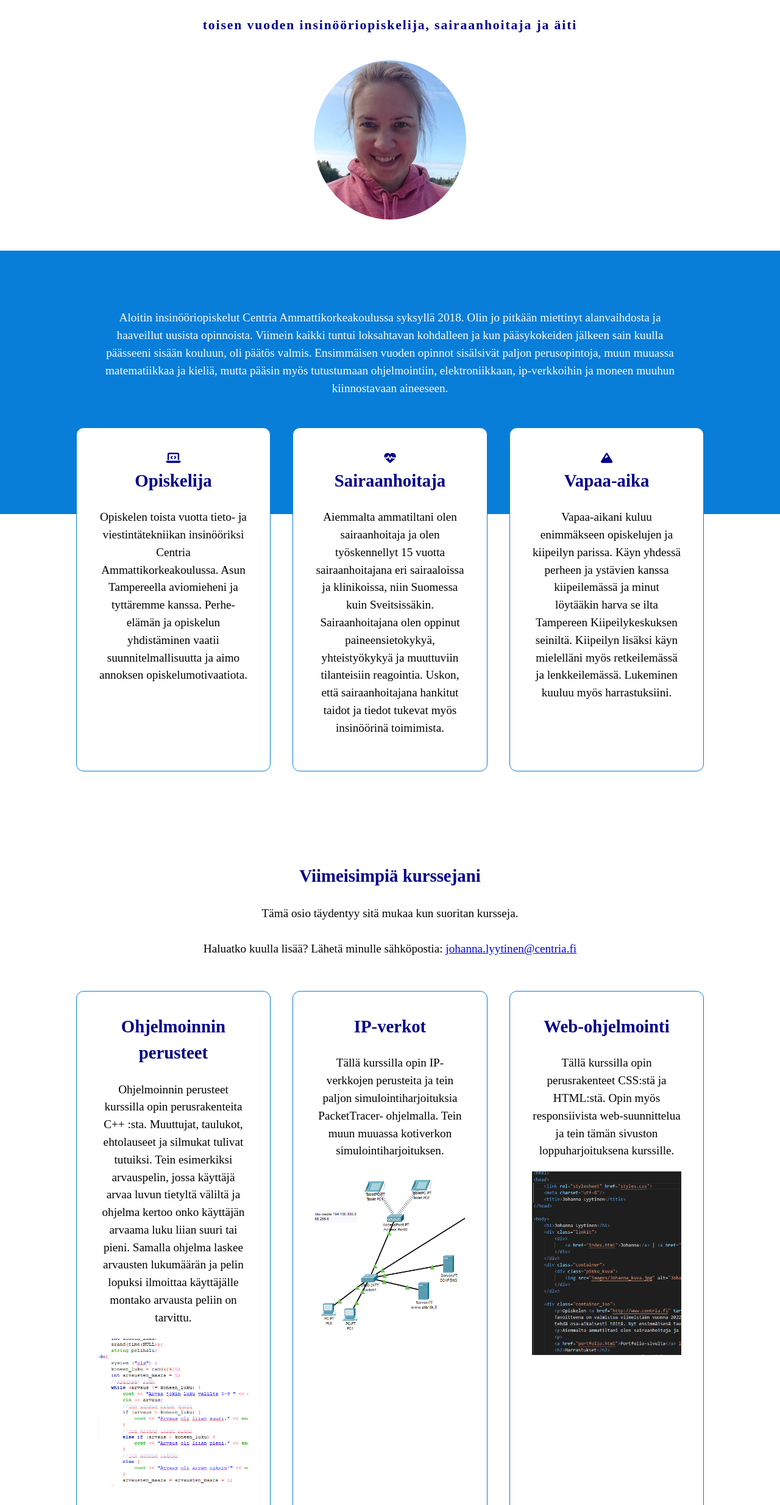
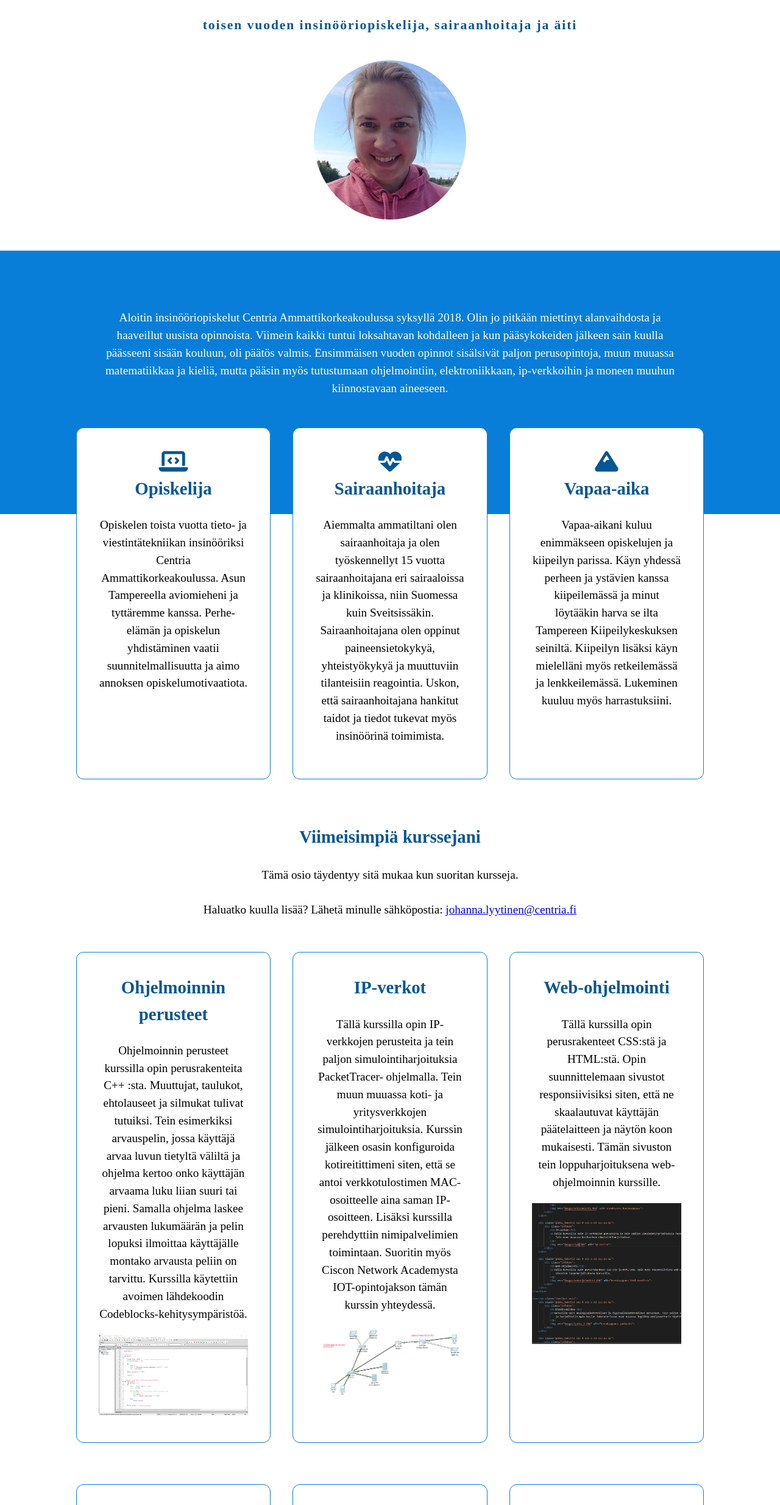
Before and after one commit to johannaly/web-tekniikat, a plain HTML site: page harjoitustyo/index.html in a window 1280 px wide. Shown: the part 68-2536 px from the top of the page at 61% size. Drawn offline with Linux system fonts and the light colour scheme; a web font is replaced by a local one.

Commit message:
some text added for infoboxes and new photos

```diff
--- a/harjoitustyo/index.html
+++ b/harjoitustyo/index.html
@@ -77,9 +77,9 @@
                     <p>Ohjelmoinnin perusteet kurssilla opin perusrakenteita C++ :sta. Muuttujat, taulukot, ehtolauseet ja silmukat tulivat
                         tutuiksi. Tein esimerkiksi arvauspelin, jossa käyttäjä arvaa luvun tietyltä väliltä ja ohjelma kertoo onko käyttäjän arvaama
                         luku liian suuri tai pieni. Samalla ohjelma laskee arvausten lukumäärän ja pelin lopuksi ilmoittaa käyttäjälle montako arvausta
-                        peliin on tarvittu.
+                        peliin on tarvittu. Kurssilla käytettiin avoimen lähdekoodin Codeblocks-kehitysympäristöä.
                     </p>
-                    <img src="images/ohjelmointi.PNG" alt="codeblocks kuvakaappaus">
+                    <img src="images/codeb.PNG" alt="codeblocks kuvakaappaus">
                 </div>
             </div>
 
@@ -87,19 +87,21 @@
                 <div class="infobox">
                     <h2>IP-verkot</h2>
                     <p>Tällä kurssilla opin IP-verkkojen perusteita ja tein paljon simulointiharjoituksia PacketTracer- ohjelmalla.
-                        Tein muun muuassa kotiverkon simulointiharjoituksen.
+                        Tein muun muuassa koti- ja yritysverkkojen simulointiharjoituksia. Kurssin jälkeen osasin konfiguroida kotireitittimeni siten,
+                        että se antoi verkkotulostimen MAC-osoitteelle aina saman IP-osoitteen. Lisäksi kurssilla perehdyttiin nimipalvelimien toimintaan.
+                        Suoritin myös Ciscon Network Academysta IOT-opintojakson tämän kurssin yhteydessä.
                     </p>
-                    <img src="images/ip.PNG" alt="ip-kartta">
+                    <img src="images/ip2.PNG" alt="ip-kartta">
                 </div>
             </div>
 
             <div class="pikku_teksti2 col-4 col-s-12 col-xs-12">
                 <div class="infobox">
                     <h2>Web-ohjelmointi</h2>
-                    <p>Tällä kurssilla opin perusrakenteet CSS:stä ja HTML:stä. Opin myös responsiivista web-suunnittelua ja tein tämän
-                        sivuston loppuharjoituksena kurssille.
+                    <p>Tällä kurssilla opin perusrakenteet CSS:stä ja HTML:stä. Opin suunnittelemaan sivustot responsiivisiksi siten, että ne skaalautuvat käyttäjän päätelaitteen ja näytön
+                        koon mukaisesti. Tämän sivuston tein loppuharjoituksena web-ohjelmoinnin kurssille.
                     </p>
-                    <img src="images/webohjelmointi.PNG" alt="kuvakaappaus html-koodista">
+                    <img src="images/css.PNG" alt="kuvakaappaus html-koodista">
                 </div>
             </div>
         </section>
@@ -109,9 +111,10 @@
                 <div class="infobox">
                     <h2>Elektroniikka</h2>
                     <p>Kurssilla opin analogiaelektroniikan ja digitaalielektroniikan perusteet. Tein paljon simulointiharjoituksia Yenka-ohjelmalla
-                        ja harjoittelin myös koulun laboratoriossa muun muuassa logiikka-analysaattorin käyttöä.
+                        ja harjoittelin myös koulun laboratoriossa muun muuassa logiikka-analysaattorin käyttöä. Osana kurssin loppuharjoitusta suunnittelin
+                        annetun vaatimusmäärittelyn pohjalta synkronisen sekvenssipiirin, joka sytyttää nopan ledejä halutussa järjestyksessä.
                     </p>
-                    <img src="images/elektroniikka.PNG" alt="kuvakaappaus yenkasta">
+                    <img src="images/yenka_2.PNG" alt="kuvakaappaus yenkasta">
                 </div>
             </div>
 
@@ -122,7 +125,7 @@
                         silmukoista. Tein muistiota ylläpitävän ohjelman, jonka avulla käyttäjä voi luoda uuden muistion, lisätä jo olemassaolevaan muistioon
                         tietoa tai lukea muistiota.
                     </p>
-                    <img src="images/python.PNG" alt="kuvakaappaus python-koodista">
+                    <img src="images/python2.PNG" alt="kuvakaappaus python-koodista">
                 </div>
             </div>
             <div class="pikku_teksti2 col-4 col-s-12 col-xs-12">
@@ -130,9 +133,10 @@
                     <h2>Automaatio</h2>
                     <p>Automaatiotekniikan kurssilla pääsin kurkistamaan automaatiotekniikan perusasioihin. Tein tehtäviä itsenäisesti, mutta
                         niiden lisäksi tällä kurssilla pääsin tekemään harjoituksia myös koulun laboratorioon. Kussilla opittiin muun muuassa
-                        mittaustekniikkaa, kenttäväyliä ja säätöpiirejä.
+                        mittaustekniikkaa, kenttäväyliä ja säätöpiirejä. Kussilla käsiteltiin myös talo- ja teollisuusautomaatiota. Kurssin lopuksi
+                        kävimme vielä tutustumassa tuulivoimapuistoon ja sen toimintaan.
                     </p>
-                    <img src="images/automaatiotekniikka.PNG" alt="kuvakaappaus automaatiotekniikan tehtävästä">
+                    <img src="images/automaatio_kuva.jpg" alt="kuvakaappaus automaatiotekniikan tehtävästä">
                 </div>
             </div>
         </section>
--- a/harjoitustyo/styles/styles.css
+++ b/harjoitustyo/styles/styles.css
@@ -33,12 +33,12 @@ h1 {
 
 h2 {
     margin-top: 0px;
-    color: darkblue;
+    color: #055694;
 }
 
 h3 {
     font-size: 1.125em;
-    color: darkblue;
+    color: #055694;
 }
 
 .pikku_kuva {
@@ -117,7 +117,7 @@ h3 {
 }
 
 .ala_teksti {
-    padding-top: 7em;
+    padding-top: 3em;
     text-align: center;
     clear: right;
 }
@@ -143,7 +143,8 @@ footer {
 }
 
 i {
-    color: darkblue;
+    color: #055694;
+    font-size: 2em;
 }
 
 
```
Also changed, not shown: harjoitustyo/images/Johanna_kuva.jpg (deleted), harjoitustyo/images/automaatio_kuva.jpg (added), harjoitustyo/images/automaatiotekniikka.PNG (deleted), harjoitustyo/images/codeb.PNG (added), harjoitustyo/images/css.PNG (added), harjoitustyo/images/elektroniikka.PNG (deleted), harjoitustyo/images/ip.PNG (deleted), harjoitustyo/images/ip2.PNG (added), harjoitustyo/images/jl_kuva.jpg (deleted), harjoitustyo/images/jl_kuva_2.jpg (deleted), harjoitustyo/images/ohjelmointi.PNG (deleted), harjoitustyo/images/python.PNG (deleted), harjoitustyo/images/python2.PNG (added), harjoitustyo/images/yenka_2.PNG (added).
